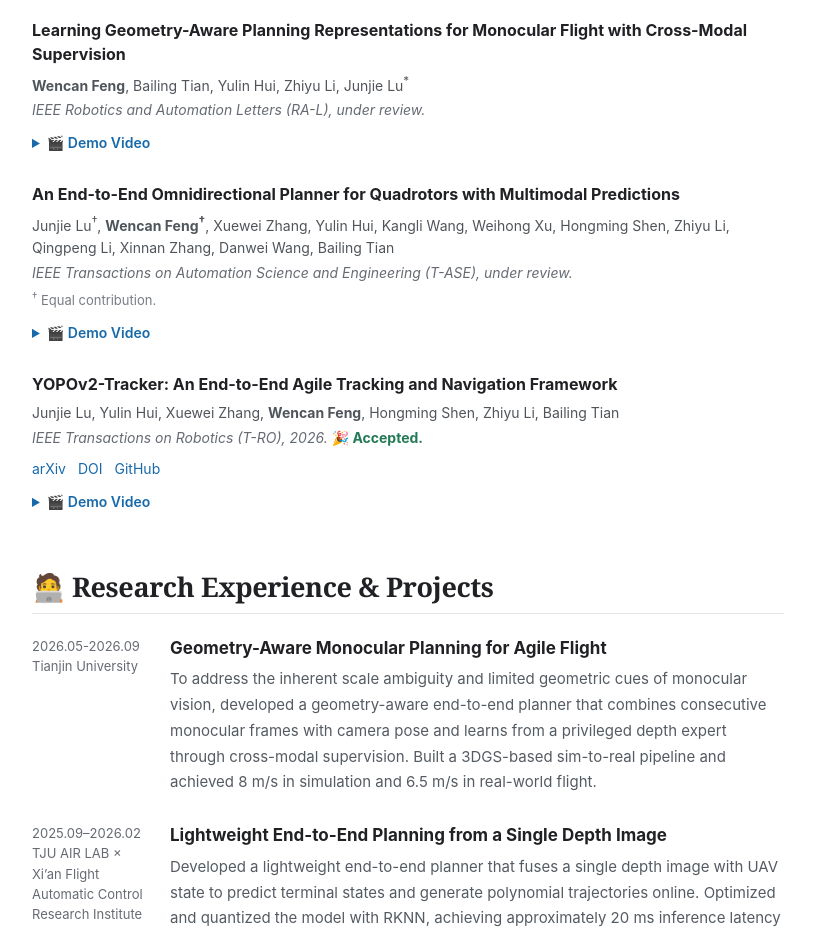
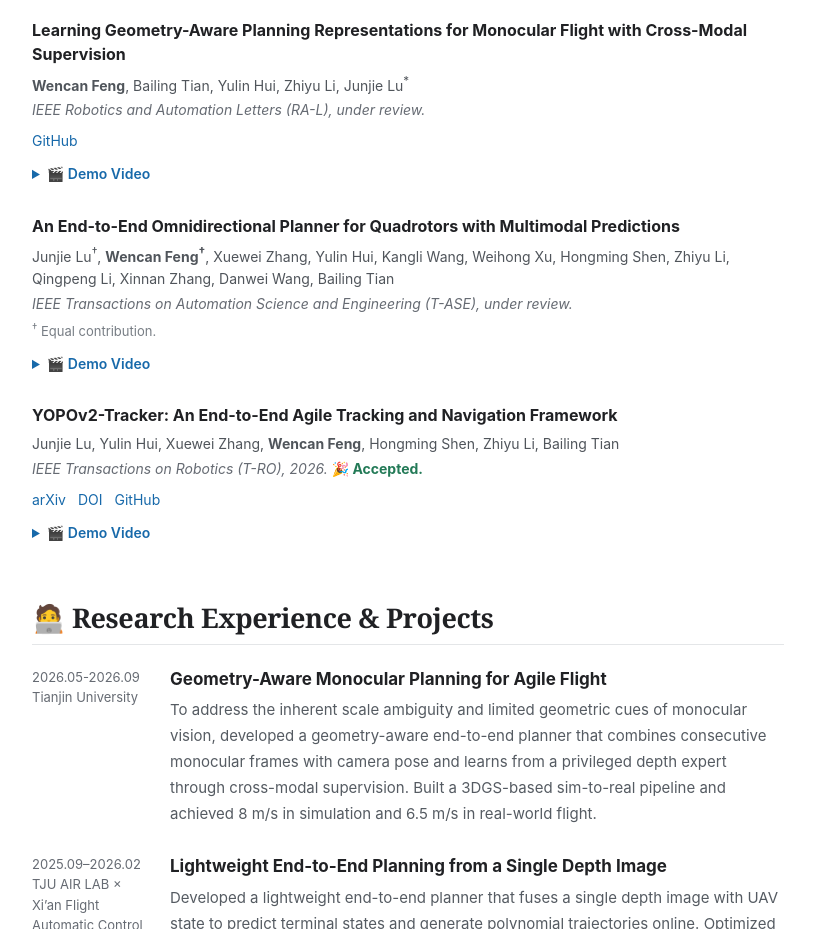
Before and after one commit to Mioulo/Mioulo.github.io, a plain HTML site: page index.html in a window 1280 px wide. Shown: the part 947-1876 px from the top of the page, without its empty margins (376-1191 px from the left). Drawn offline with Linux system fonts and the light colour scheme.

Commit message:
Update index.html

```diff
--- a/index.html
+++ b/index.html
@@ -237,6 +237,7 @@
 <div class="paper-title">Learning Geometry-Aware Planning Representations for Monocular Flight with Cross-Modal Supervision</div>
 <p class="authors"><strong>Wencan Feng</strong>, Bailing Tian, Yulin Hui, Zhiyu Li, Junjie Lu<sup>*</sup></p>
 <p class="venue">IEEE Robotics and Automation Letters (RA-L), under review.</p>
+<div class="paper-links"><a href="https://github.com/Mioulo/GeoMonoPlan" target="_blank" rel="noopener noreferrer">GitHub</a></div>
 <details class="paper-demos">
 <summary>🎬 Demo Video</summary>
 <video class="paper-video" controls="controls" playsinline="" preload="none" poster="assets/videos/ral-poster.jpg" aria-label="RA-L monocular flight demo video">
```
